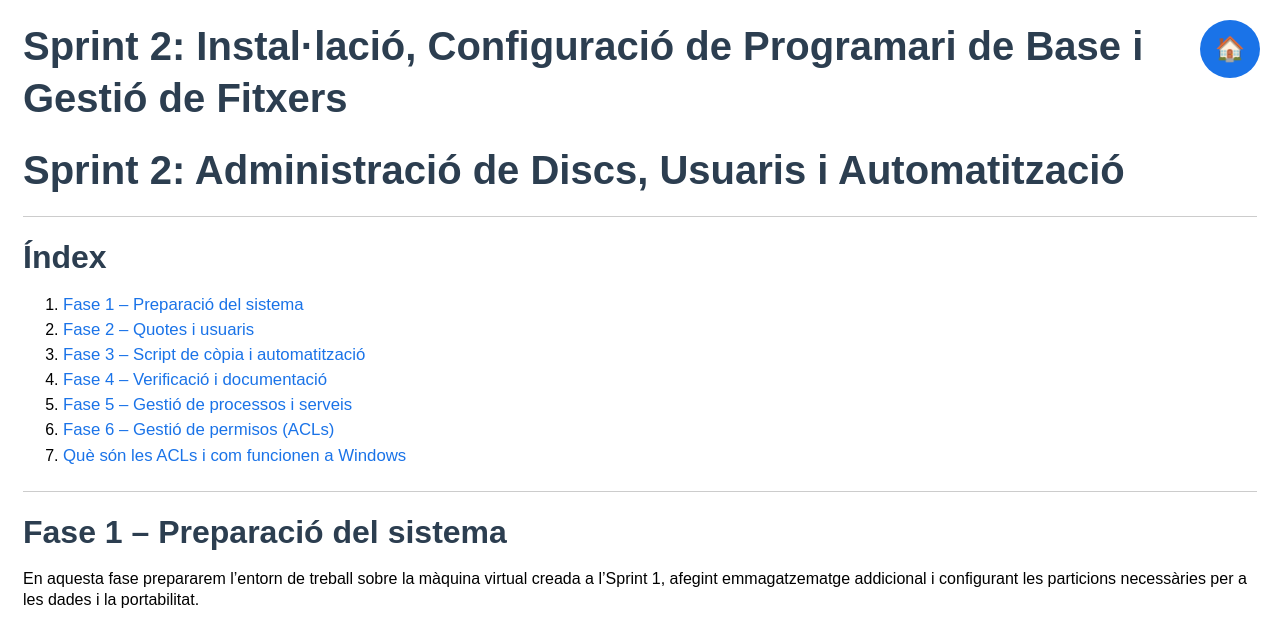
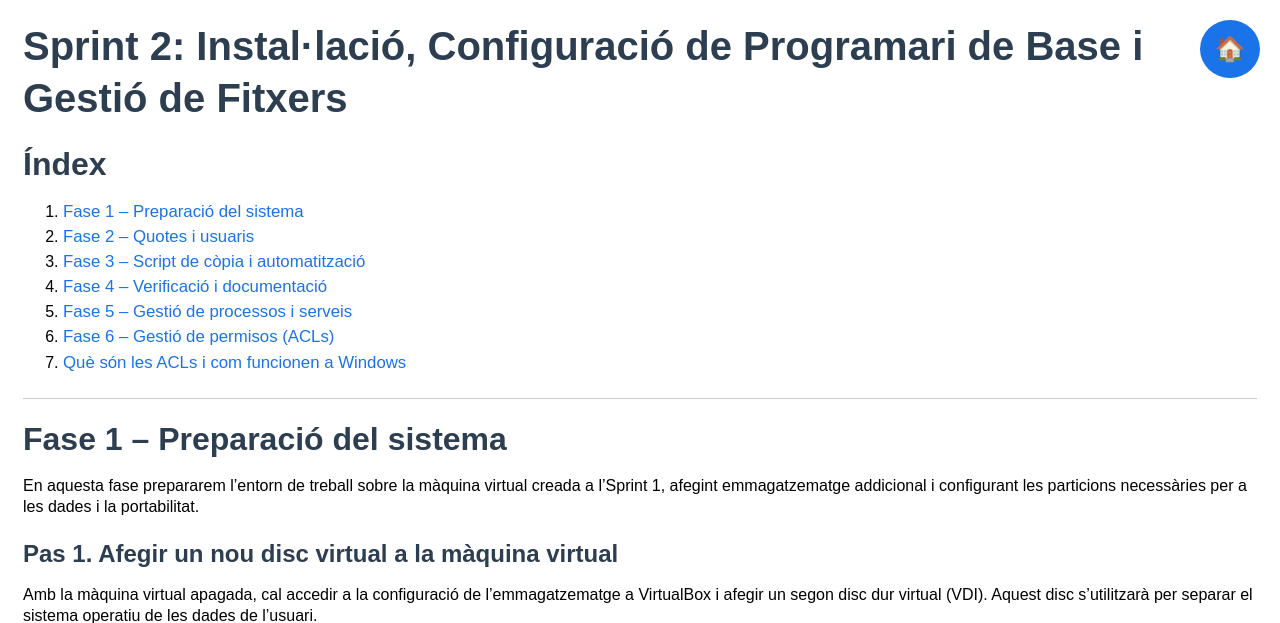
Before and after one commit to pauserra-IE/ISOPJ2, a Jekyll site: the page built from SP2/SP2.md, in a window 1280 px wide and 900 px high, cut to the strip 0-623 px from the top of the window. Built offline with Jekyll 4.4.1, drawn with Linux system fonts in a browser that asks for light colours.

Commit message:
Update SP2.md

```diff
--- a/SP2/SP2.md
+++ b/SP2/SP2.md
@@ -1,10 +1,6 @@
 ---
 layout: default
 title: "Sprint 2: Instal·lació, Configuració de Programari de Base i Gestió de Fitxers"
----
-
-# Sprint 2: Administració de Discs, Usuaris i Automatització
-
 ---
 ## Índex
 
```
